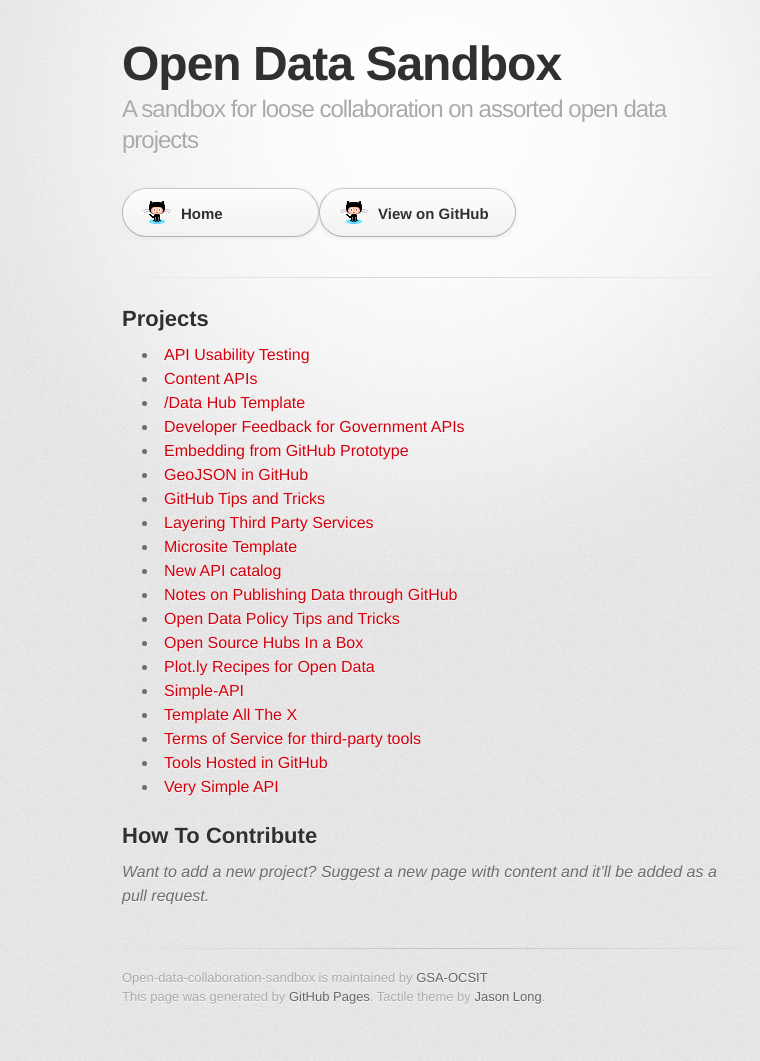
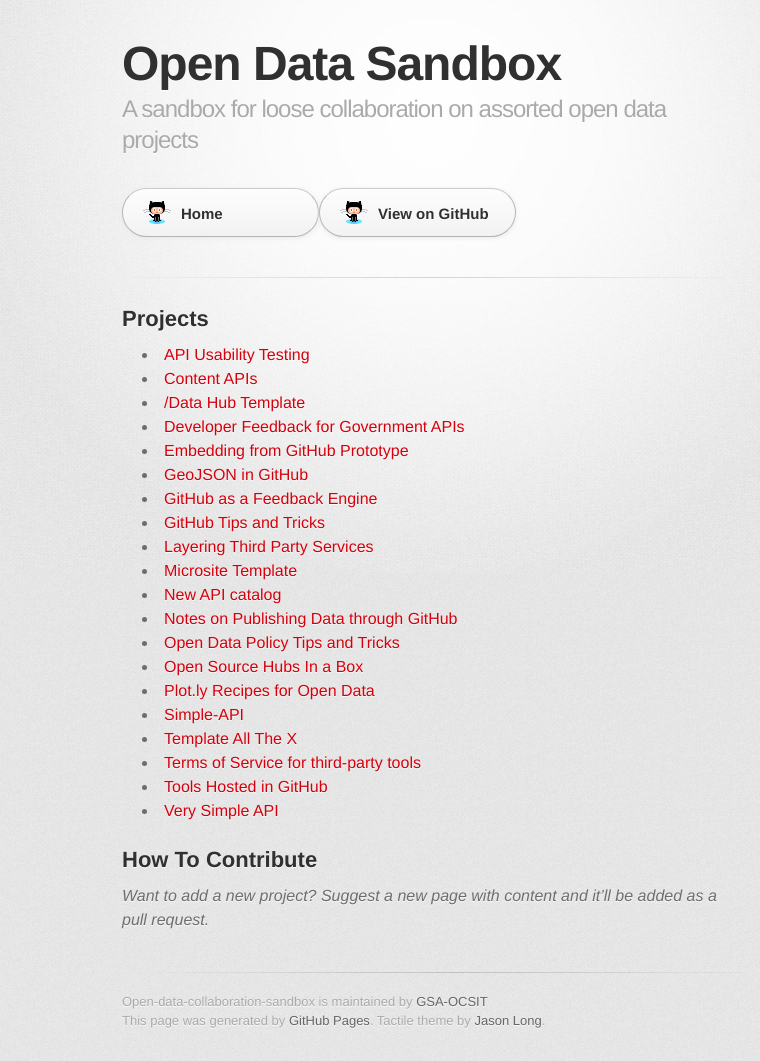
Before and after one commit to GSA/Open-Data-Collaboration-Sandbox, a Jekyll site: the page built from index.md, in a window 1280 px wide. Shown: the whole page, without its empty margins (208-968 px from the left). Built offline with Jekyll 4.4.1, drawn with Linux system fonts in a browser that asks for light colours; some web fonts are replaced; before the commit the page ends 1037 px from its top, so only the background shows below that.

Commit message:
Update index.md

```diff
--- a/index.md
+++ b/index.md
@@ -14,6 +14,7 @@
 * [Developer Feedback for Government APIs](https://github.com/GSA/Developer-Feedback-for-Government-APIs)
 * [Embedding from GitHub Prototype](https://github.com/gbinal/embedding-github-prototype)
 * [GeoJSON in GitHub](http://gsa.github.io/Open-Data-Collaboration-Sandbox/geojson-in-github/)
+* [GitHub as a Feedback Engine](http://gsa.github.io/Open-Data-Collaboration-Sandbox/github_as_a_feedback_engine)
 * [GitHub Tips and Tricks](http://gsa.github.io/Open-Data-Collaboration-Sandbox/github_tips_and_tricks)
 * [Layering Third Party Services](http://gsa.github.io/Open-Data-Collaboration-Sandbox/layering-third-party-services)
 * [Microsite Template](https://github.com/GSA/Template-Microsite/)
```
